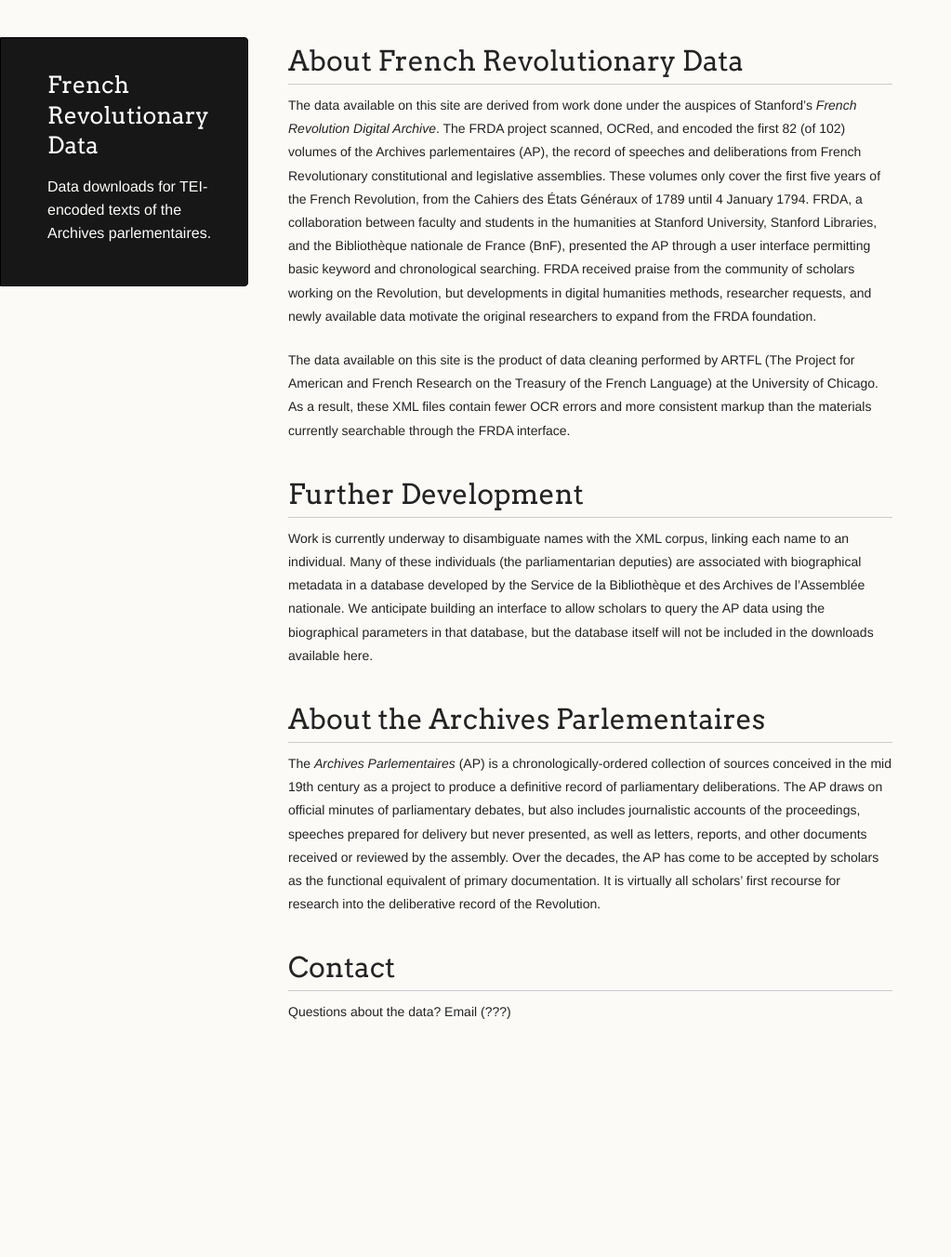
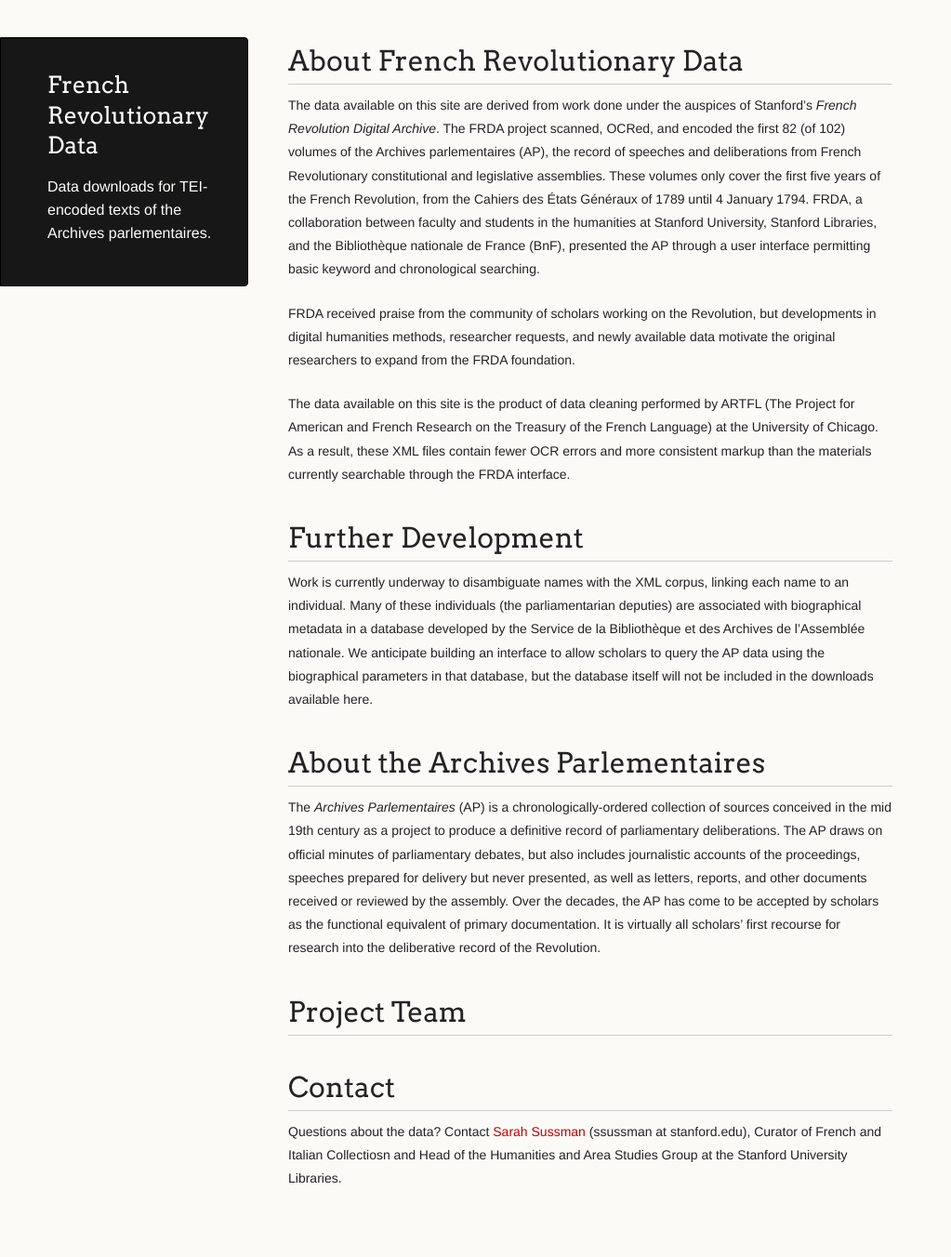
Before and after one commit to frenchrevdata/frenchrevdata.github.io, a Jekyll site: the page built from index.md, in a window 1280 px wide. Shown: the whole page at 93% size, without its empty margins (0-1023 px from the left). Built offline with Jekyll 4.4.1, drawn with Linux system fonts in a browser that asks for light colours; our own code applies the rules of GitHub Pages for plain Markdown files; before the commit the page ends 1174 px from its top, so only the background shows below that.

Commit message:
Update index.md

```diff
--- a/index.md
+++ b/index.md
@@ -3,7 +3,9 @@ layout: default
 ---
 
 # About French Revolutionary Data
-The data available on this site are derived from work done under the auspices of Stanford’s _French Revolution Digital Archive_. The FRDA project scanned, OCRed, and encoded the first 82 (of 102) volumes of the Archives parlementaires (AP), the record of speeches and deliberations from French Revolutionary constitutional and legislative assemblies. These volumes only cover the first five years of the French Revolution, from the Cahiers des États Généraux of 1789 until 4 January 1794. FRDA, a collaboration between faculty and students in the humanities at Stanford University, Stanford Libraries, and the Bibliothèque nationale de France (BnF), presented the AP through a user interface permitting basic keyword and chronological searching. FRDA received praise from the community of scholars working on the Revolution, but developments in digital humanities methods, researcher requests, and newly available data motivate the original researchers to expand from the FRDA foundation.
+The data available on this site are derived from work done under the auspices of Stanford’s _French Revolution Digital Archive_. The FRDA project scanned, OCRed, and encoded the first 82 (of 102) volumes of the Archives parlementaires (AP), the record of speeches and deliberations from French Revolutionary constitutional and legislative assemblies. These volumes only cover the first five years of the French Revolution, from the Cahiers des États Généraux of 1789 until 4 January 1794. FRDA, a collaboration between faculty and students in the humanities at Stanford University, Stanford Libraries, and the Bibliothèque nationale de France (BnF), presented the AP through a user interface permitting basic keyword and chronological searching.
+
+FRDA received praise from the community of scholars working on the Revolution, but developments in digital humanities methods, researcher requests, and newly available data motivate the original researchers to expand from the FRDA foundation.
 
 The data available on this site is the product of data cleaning performed by ARTFL (The Project for American and French Research on the Treasury of the French Language) at the University of Chicago. As a result, these XML files contain fewer OCR errors and more consistent markup than the materials currently searchable through the FRDA interface.
 
@@ -14,5 +16,11 @@ Work is currently underway to disambiguate names with the XML corpus, linking ea
 # About the Archives Parlementaires
 The _Archives Parlementaires_ (AP) is a chronologically-ordered collection of sources conceived in the mid 19th century as a project to produce a definitive record of parliamentary deliberations. The AP draws on official minutes of parliamentary debates, but also includes journalistic accounts of the proceedings, speeches prepared for delivery but never presented, as well as letters, reports, and other documents received or reviewed by the assembly. Over the decades, the AP has come to be accepted by scholars as the functional equivalent of primary documentation. It is virtually all scholars’ first recourse for research into the deliberative record of the Revolution.
 
+# Project Team
+
+
+
+
+
 # Contact
-Questions about the data? Email (???)
+Questions about the data? Contact [Sarah Sussman](ssussman@stanford.edu) (ssussman at stanford.edu), Curator of French and Italian Collectiosn and Head of the Humanities and Area Studies Group at the Stanford University Libraries.
```
